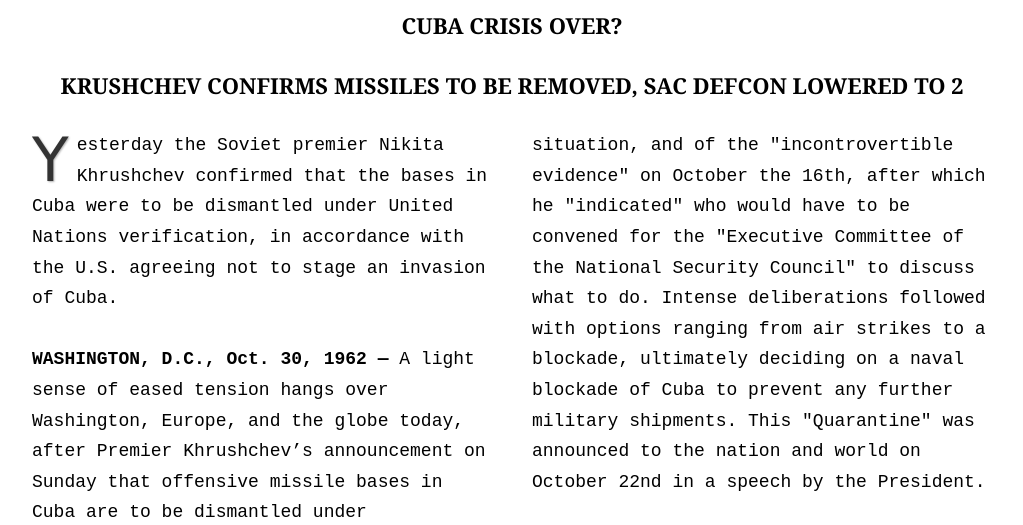
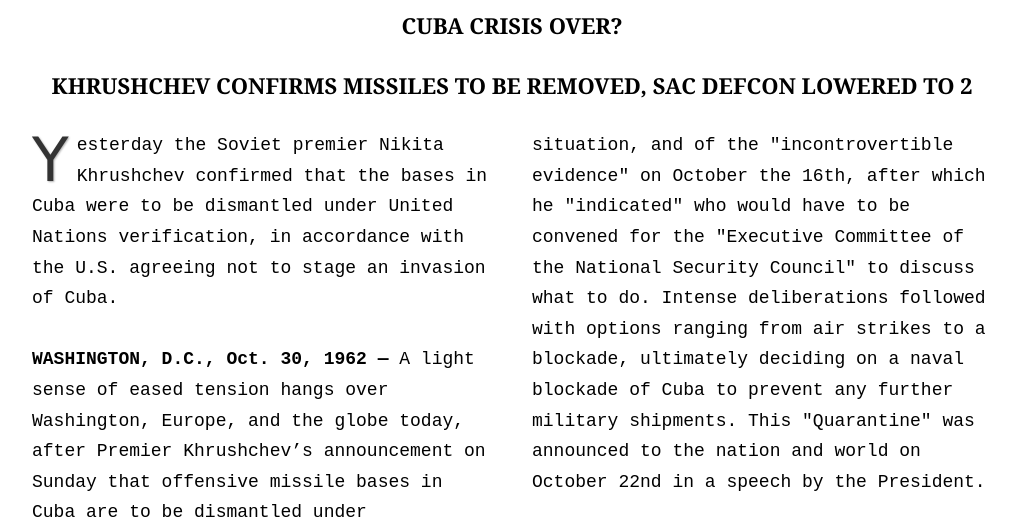
Before and after one commit to lumiini/cold-war-article, a plain HTML site: page index.html in a window 1280 px wide. Shown: the part 201-726 px from the top of the page, without its empty margins (128-1151 px from the left). Drawn offline with Linux system fonts and the light colour scheme; a web font is replaced by a local one.

Commit message:
fix spelling again
Signed-off-by: Lumiini <81485045+lumiini@users.noreply.github.com>

```diff
--- a/index.html
+++ b/index.html
@@ -96,7 +96,7 @@
   <h1>THE STARS AND STRIPES</h1>
   <h2>October 29, 1962</h2>
   <h3>CUBA CRISIS OVER?</h3>
-  <h3>KRUSHCHEV CONFIRMS MISSILES TO BE REMOVED, SAC DEFCON LOWERED TO 2</h3>
+  <h3>KHRUSHCHEV CONFIRMS MISSILES TO BE REMOVED, SAC DEFCON LOWERED TO 2</h3>
 
   <article>
     <p>Yesterday the Soviet premier Nikita Khrushchev confirmed that the bases in Cuba were to be dismantled under United Nations verification, in accordance with the U.S. agreeing not to stage an invasion of Cuba.</p>
```
